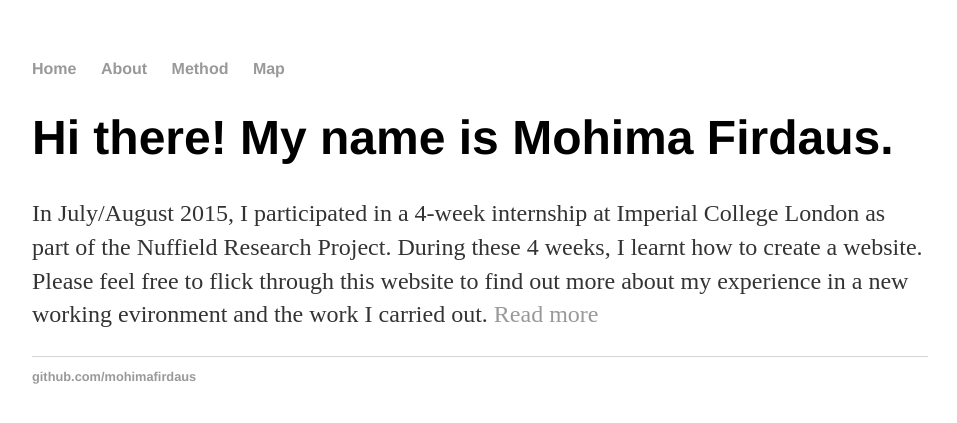
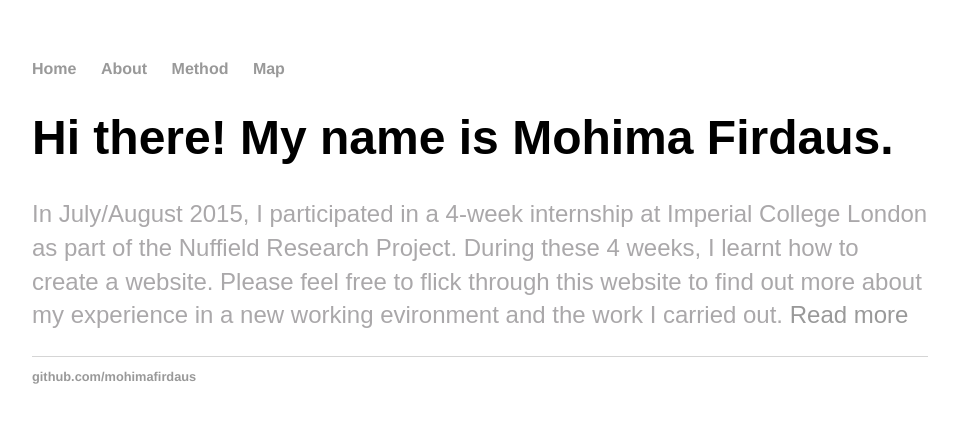
Before and after one commit to mohimafirdaus/mohimafirdaus.github.io, a Jekyll site: the page built from index.html, in a window 1280 px wide. Shown: the top 423 px of the page, without its empty margins (160-1117 px from the left). Built offline with Jekyll 4.4.1, drawn with Linux system fonts in a browser that asks for light colours.

Commit message:
Update main.css

```diff
--- a/css/main.css
+++ b/css/main.css
@@ -21,12 +21,13 @@ a:hover {
 }
 h1 {
     font-size: 3em;
-    font-family:'Helvetica', 'Arial', 'Sans-Serif';
+    font-family: 'Arial', 'Sans-Serif';
 }
 p {
     font-size: 1.5em;
     line-height: 1.4em;
-    color: #333;
+    color: #aaa8aa;
+    font-family: 'Arial';
 }
 footer {
     border-top: 1px solid #d5d5d5;
```
